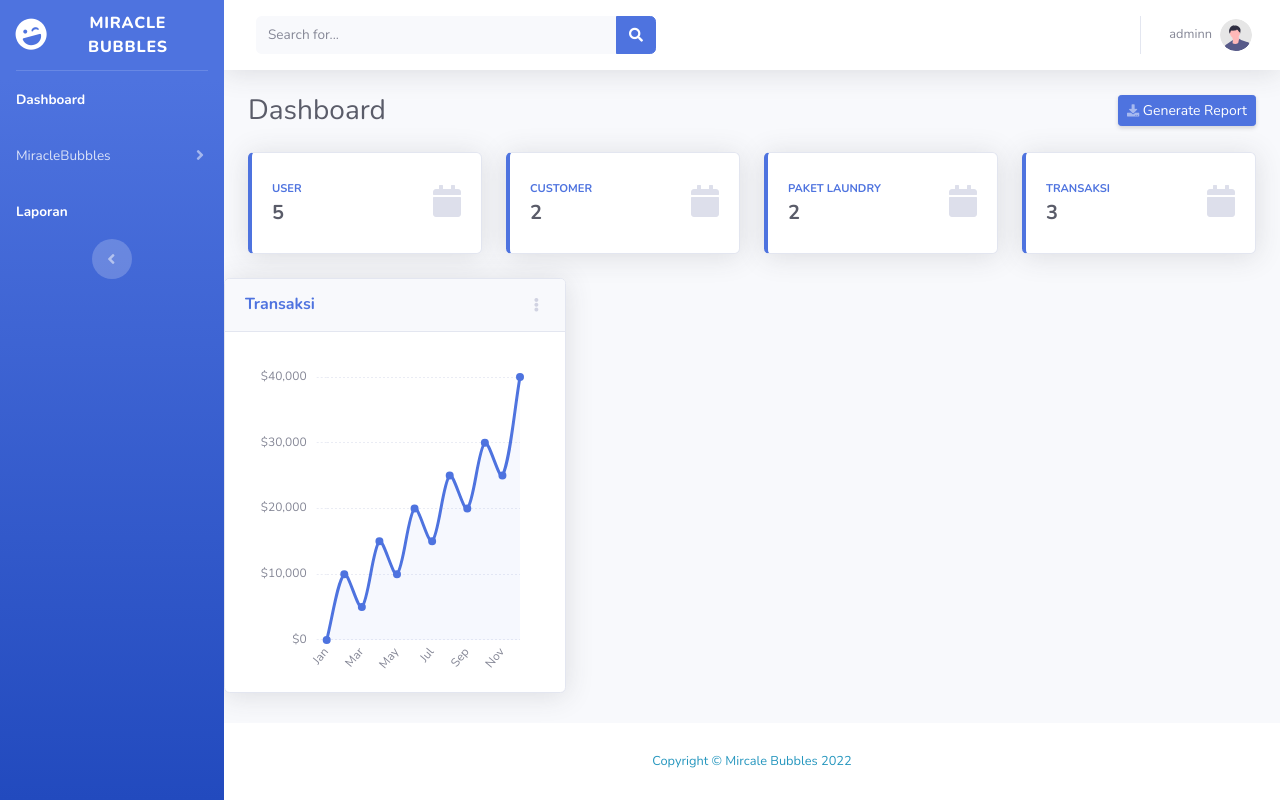
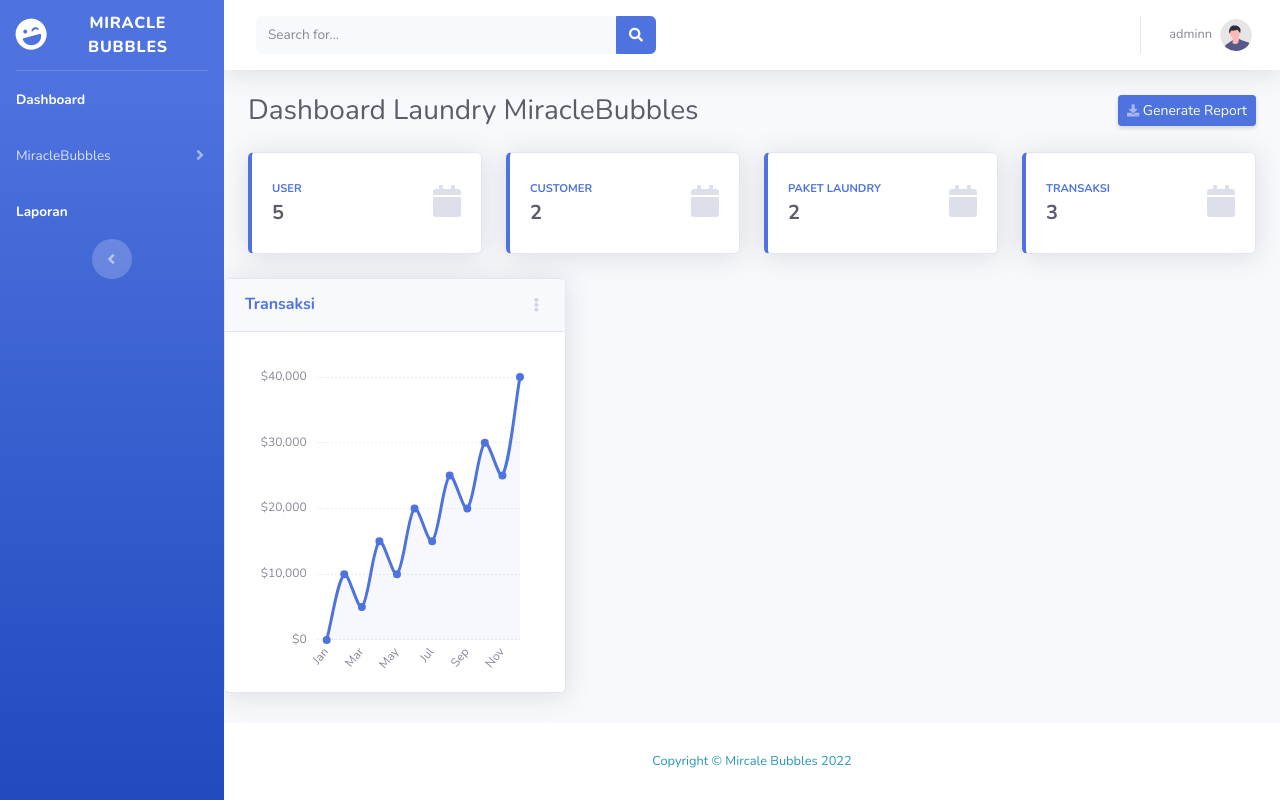
Before and after one commit to riafara/LaundryMiracleBubbles, a PHP site: page / in a window 1280 px wide. Run offline with PHP 8.4, Linux system fonts and the light colour scheme; a user stored in the database is signed in; data comes from the database, SQL or seed files in the repository.

Commit message:
Update index.php

```diff
--- a/index.php
+++ b/index.php
@@ -190,7 +190,7 @@ $jml_user = mysqli_num_rows($query4);
 
                     <!-- Page Heading -->
                     <div class="d-sm-flex align-items-center justify-content-between mb-4">
-                        <h1 class="h3 mb-0 text-gray-800">Dashboard</h1>
+                        <h1 class="h3 mb-0 text-gray-800">Dashboard Laundry MiracleBubbles</h1>
                         <a href="#" class="d-none d-sm-inline-block btn btn-sm btn-primary shadow-sm"><i
                                 class="fas fa-download fa-sm text-white-50"></i> Generate Report</a>
                     </div>
```
